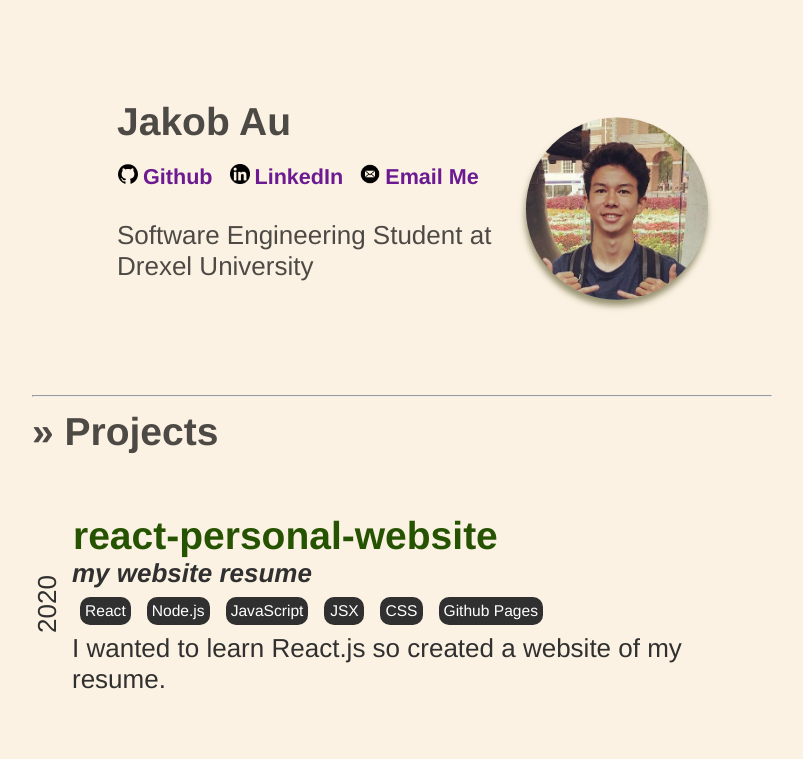
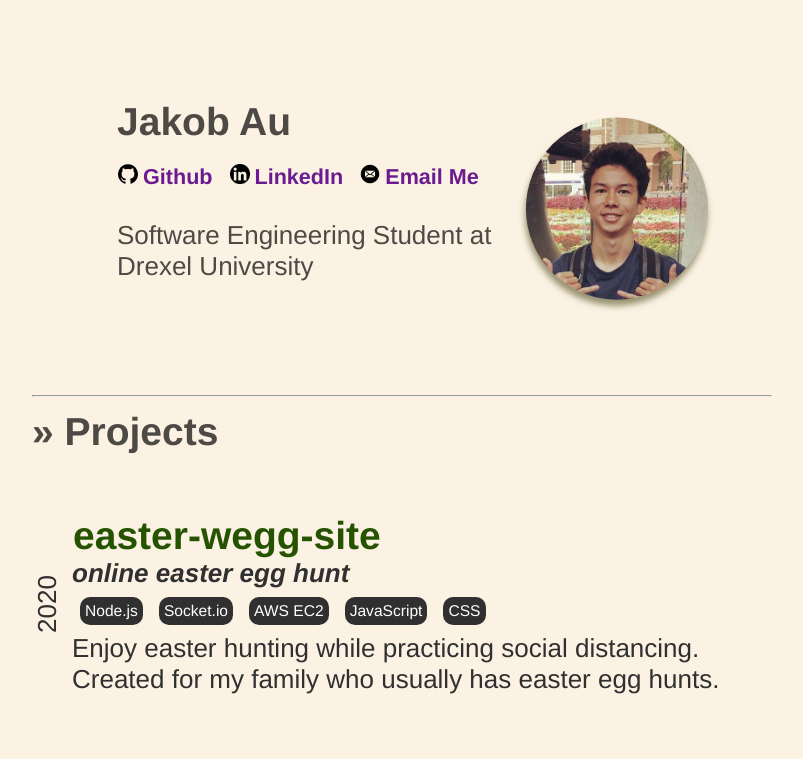
Before and after one commit to jakobau/react-personal-website, a React (Create React App) app: page / in a window 1280 px wide. Shown: the top 759 px of the page, without its empty margins (238-1041 px from the left). Built offline with nearby package versions, Linux system fonts and the light colour scheme.

Commit message:
add section to projects

```diff
--- a/src/components/section.js
+++ b/src/components/section.js
@@ -45,6 +45,25 @@ export default class Section extends Component {
         <div id="title"><hr/>
           <h2>&#187; Projects</h2>
         </div>
+
+        <div id="section">
+          <div id="date">
+            <Date date="2020" />
+          </div>
+          <div>
+            <Title name="easter-wegg-site" link="http://egghunt.jakobau.me/" />
+            <Short desc="online easter egg hunt" />
+            <div id="labels">
+              <Label label="Node.js" />
+              <Label label="Socket.io" />
+              <Label label="AWS EC2" />
+              <Label label="JavaScript" />
+              <Label label="CSS" />
+            </div>
+            <Desc desc="Enjoy easter hunting while practicing social distancing. Created for my family who usually has easter egg hunts." />
+          </div>
+        </div>
+
         <div id="section">
           <div id="date">
             <Date date="2020" />
```
